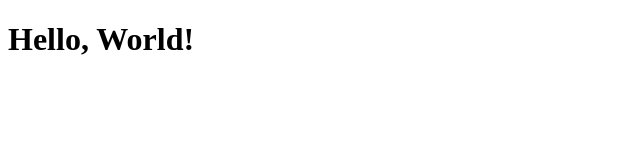
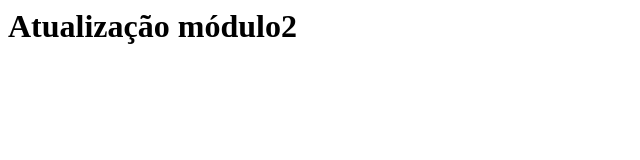
Before and after one commit to LaizaCristina-wd/modulo2_Docker2, a plain HTML site: page index.html in a window 1280 px wide. Shown: the whole page, without its empty margins (0-640 px from the left). Drawn offline with Linux system fonts and the light colour scheme.

Commit message:
Projeto modulo 2

```diff
--- a/index.html
+++ b/index.html
@@ -1,11 +1 @@
-<!DOCTYPE html>
-<html lang="en">
-<head>
-  <meta charset="UTF-8">
-  <meta name="viewport" content="width=device-width, initial-scale=1.0">
-  <title>Hello-world</title>
-</head>
-<body>
-  <h1>Hello, World!</h1>
-</body>
-</html>
+<h1>Atualização módulo2</h2>
```
Also changed, not shown: 2 other files.
